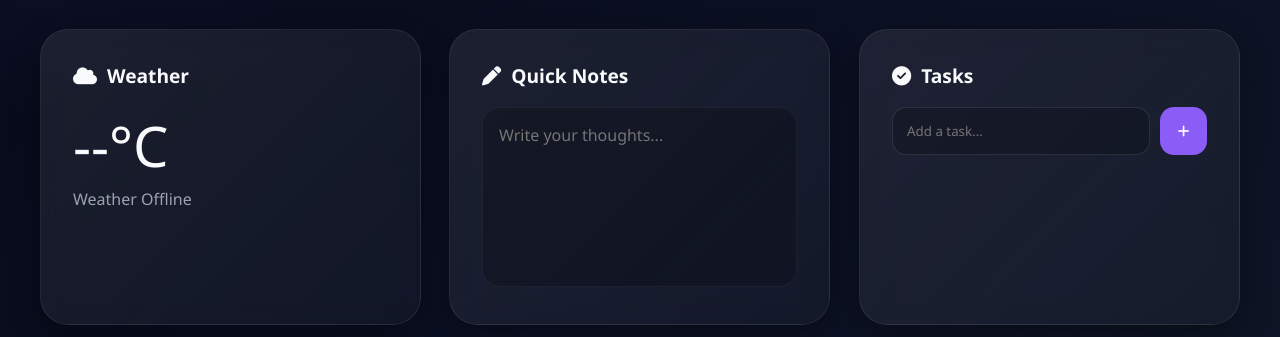
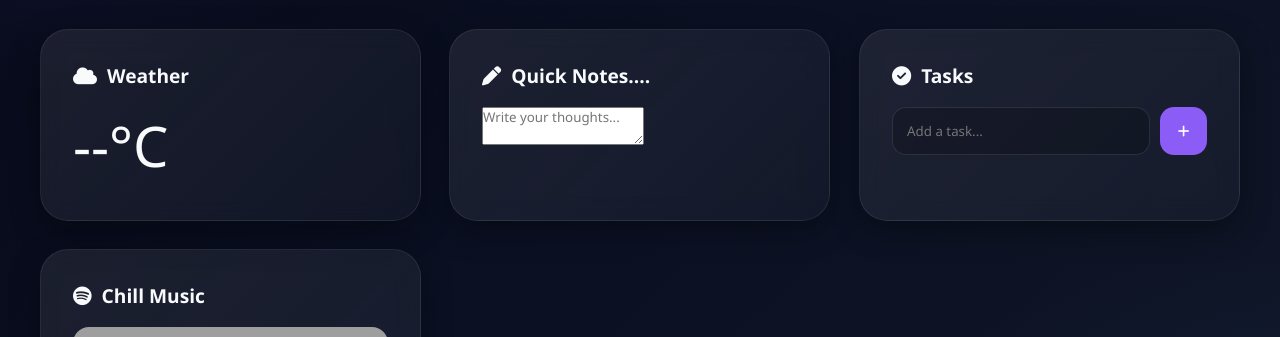
Before and after one commit to sanchit-rawat/Dashboard, a plain HTML site: page index.html in a window 1280 px wide. Shown: the part 426-763 px from the top of the page. Drawn offline with Linux system fonts and the light colour scheme; no server answers; grey boxes are pictures that could not be loaded.

Commit message:
Update Quick Notes header and textarea attributes

```diff
--- a/index.html
+++ b/index.html
@@ -105,10 +105,10 @@
 
                 <h3>
                     <i class="fas fa-pen"></i>
-                    Quick Notes
+                    Quick Notes....
                 </h3>
 
-                <textarea id="quick-notes"
+                <textarea id="quick-notes...."
                           placeholder="Write your thoughts..."></textarea>
 
             </div>
```
